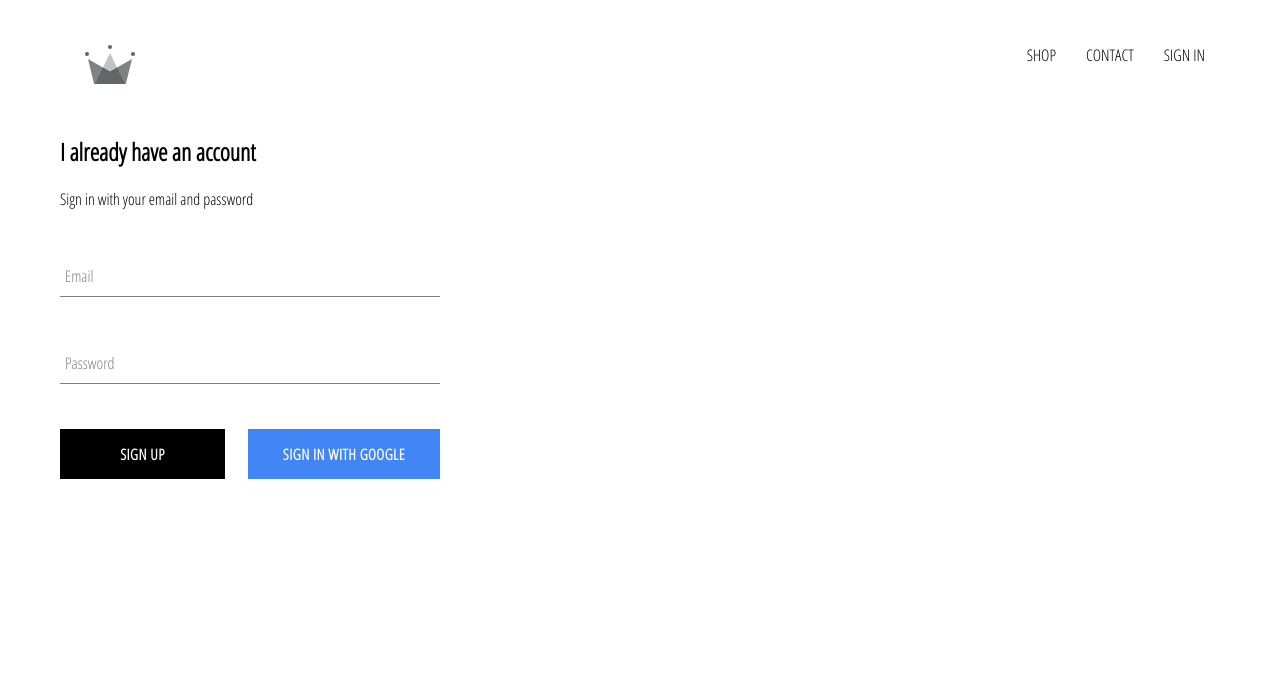
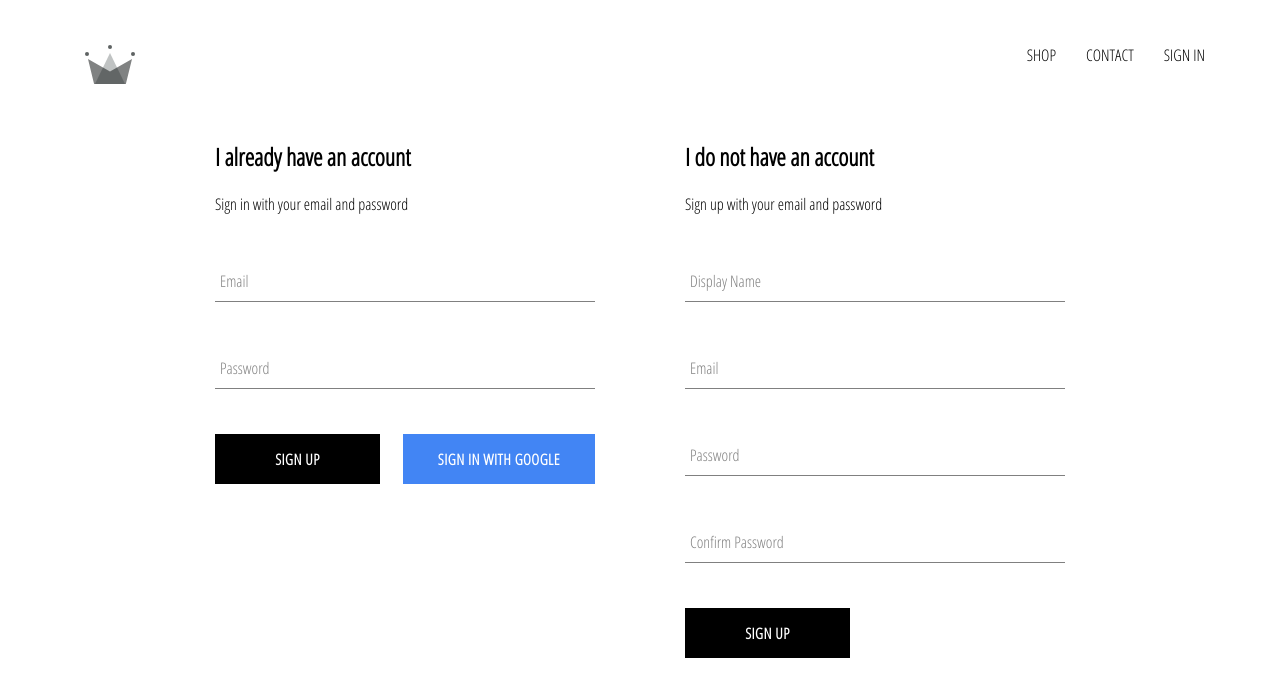
Before and after one commit to mnash29/e-commerce-crwn-clothing, a React (Create React App) app: page /signin in a window 1280 px wide. Shown: the top 696 px of the page. Built offline with nearby package versions, Linux system fonts and the light colour scheme; no server answers.

Commit message:
Implemented firebase utils, added create user with email and pw

```diff
--- a/src/App.js
+++ b/src/App.js
@@ -9,7 +9,7 @@
 
 import Header from './components/header/header.component';
 
-import { auth } from './firebase/firebase.utils';
+import { auth, createUserProfileDocument } from './firebase/firebase.utils';
 
 
 class App extends React.Component {
@@ -24,8 +24,22 @@
   unsubscribeFromAuth = null;
 
   componentDidMount() {
-    this.unsubscribeFromAuth = auth.onAuthStateChanged(user => {
-      this.setState({ currentUser: user });
+    this.unsubscribeFromAuth = auth.onAuthStateChanged(async userAuth => {
+      if (userAuth) {
+        const userRef = await createUserProfileDocument(userAuth);
+
+        userRef.onSnapshot(snapShot => {
+          this.setState({
+            currentUser: {
+              id: snapShot.id,
+              ...snapShot.data(),
+            }
+          });
+        });
+      }
+      else {
+        this.setState({ currentUser: null });
+      }
     });
   }
 
@@ -36,7 +50,7 @@
   render() {
     return (
       <div>
-        <Header currentUser={this.state.currentUser}/>
+        <Header currentUser={this.state.currentUser} />
         <Switch>
           <Route exact path='/' component={HomePage} />
           <Route path='/shop' component={ShopPage} />
--- /dev/null
+++ b/src/components/sign-up/sign-up.component.jsx
@@ -0,0 +1,104 @@
+import React from 'react';
+
+import FormInput from '../form-input/form-input.component';
+import CustomButton from '../custom-button/custom-button.component';
+
+import { auth, createUserProfileDocument } from '../../firebase/firebase.utils';
+
+import './sign-up.styles.scss';
+
+
+class SignUp extends React.Component {
+  constructor() {
+    super();
+
+    this.state = {
+      displayName: "",
+      email: "",
+      password: "",
+      confirmPassword: "",
+    }
+  }
+
+
+  handleSubmit = async event => {
+    event.preventDefault();
+
+    const { displayName, email, password, confirmPassword } = this.state;
+
+    if (password !== confirmPassword) {
+      alert("Passwords do not match!");
+      return;
+    }
+
+    try {
+      const { user } = await auth.createUserWithEmailAndPassword(email, password);
+
+      await createUserProfileDocument(user, { displayName });
+
+      this.setState({
+        displayName: "",
+        email: "",
+        password: "",
+        confirmPassword: "",
+      });
+    } catch (error) {
+      console.error(error);
+    }
+  }
+
+
+  handleChange = event => {
+    const { name, value } = event.target;
+
+    this.setState({ [name]: value });
+  }
+
+
+  render() {
+    const { displayName, email, password, confirmPassword } = this.state;
+    return (
+      <div className='sign-up'>
+        <h2>I do not have an account</h2>
+        <span>Sign up with your email and password</span>
+        <form className='sign-up-form' onSubmit={this.handleSubmit}>
+          <FormInput
+            type='text'
+            name='displayName'
+            value={displayName}
+            onChange={this.handleChange}
+            label='Display Name'
+            required
+          />
+          <FormInput
+            type='text'
+            name='email'
+            value={email}
+            onChange={this.handleChange}
+            label='Email'
+            required
+          />
+          <FormInput
+            type='password'
+            name='password'
+            value={password}
+            onChange={this.handleChange}
+            label='Password'
+            required
+          />
+          <FormInput
+            type='password'
+            name='confirmPassword'
+            value={confirmPassword}
+            onChange={this.handleChange}
+            label='Confirm Password'
+            required
+          />
+          <CustomButton type='submit'>SIGN UP</CustomButton>
+        </form>
+      </div>
+    )
+  }
+}
+
+export default SignUp
--- /dev/null
+++ b/src/components/sign-up/sign-up.styles.scss
@@ -0,0 +1,9 @@
+.sign-up {
+  display: flex;
+  flex-direction: column;
+  width: 380px;
+
+  .title {
+    margin: 10px, 0;
+  }
+}
--- a/src/firebase/firebase.utils.js
+++ b/src/firebase/firebase.utils.js
@@ -16,11 +16,37 @@
 
 firebase.initializeApp(config);
 
-export const auth = firebase.auth();
-export const firestore = firebase.firestore();
-
 const provider = new firebase.auth.GoogleAuthProvider();
 provider.setCustomParameters({ prompt: 'select_account' });
+
+export const createUserProfileDocument = async (userAuth, additionalData) => {
+  if (!userAuth) return;
+
+  const userRef = firestore.doc(`users/${userAuth.uid}`);
+  const snapShot = await userRef.get();
+
+  if (!snapShot.exists) {
+    const { displayName, email } = userAuth;
+    const createdAt = new Date();
+
+    try {
+      await userRef.set({
+        displayName,
+        email,
+        createdAt,
+        ...additionalData
+      });
+    } catch (error) {
+      console.error('error creating user', error.message);
+    }
+  }
+
+  return userRef;
+}
+
+export const auth = firebase.auth();
+
+export const firestore = firebase.firestore();
 export const signInWithGoogle = () => auth.signInWithPopup(provider);
 
 export default firebase;
--- a/src/pages/sign-in-and-sign-up/sign-in-and-sign-up.component.jsx
+++ b/src/pages/sign-in-and-sign-up/sign-in-and-sign-up.component.jsx
@@ -1,13 +1,15 @@
 import React from 'react';
 
 import SignIn from '../../components/sign-in/sign-in.component';
+import SignUp from '../../components/sign-up/sign-up.component';
 
 import './sign-in-and-sign-up.styles.scss';
 
 const SignInAndSignUpPage = () => {
   return (
-    <div className='sing-in-and-sign-up'>
+    <div className='sign-in-and-sign-up'>
       <SignIn />
+      <SignUp />
     </div>
   )
 }
--- a/src/pages/sign-in-and-sign-up/sign-in-and-sign-up.styles.scss
+++ b/src/pages/sign-in-and-sign-up/sign-in-and-sign-up.styles.scss
@@ -0,0 +1,6 @@
+.sign-in-and-sign-up {
+  width: 850px;
+  display: flex;
+  justify-content: space-between;
+  margin: 30px auto;
+}
```
